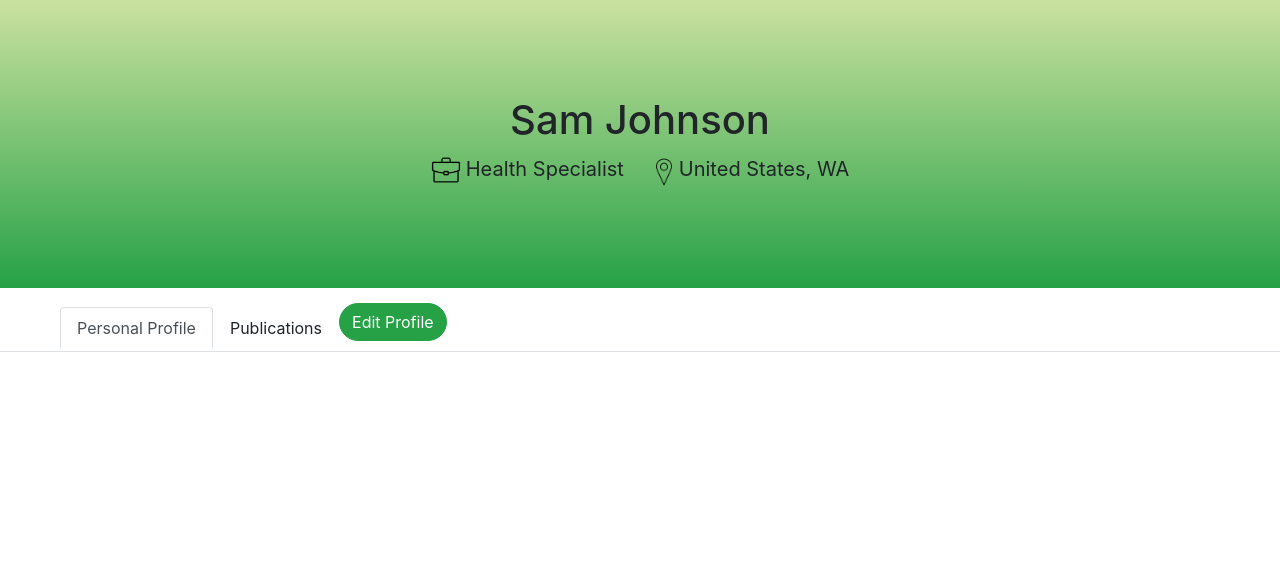
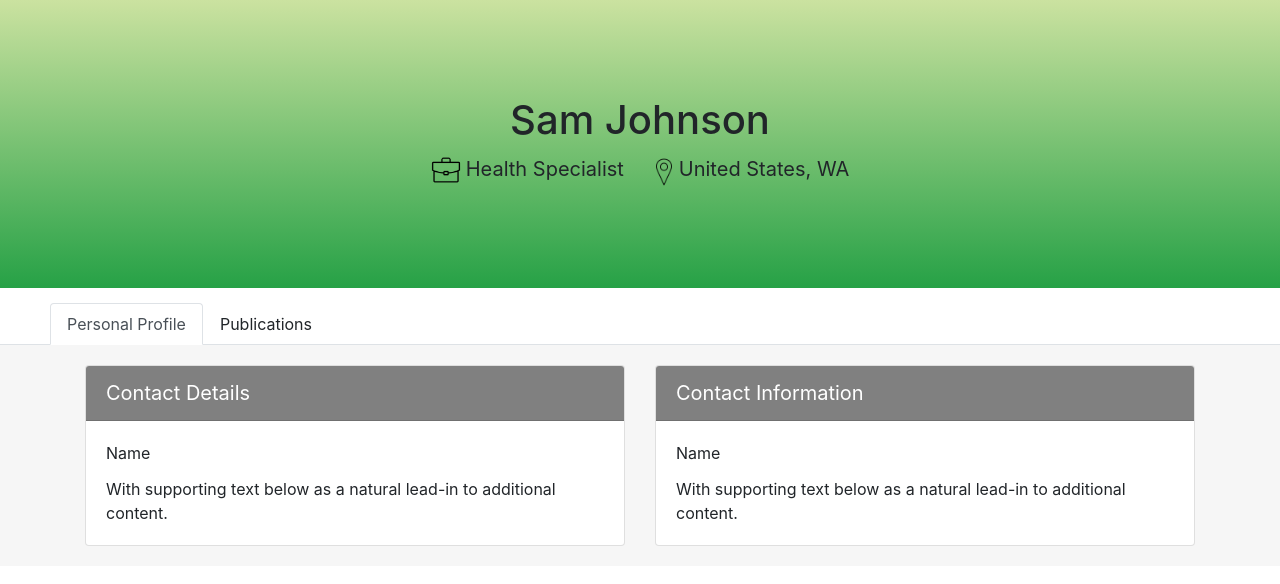
Before and after one commit to uwcapstoneihmeportal/uwcapstoneihmeportal.github.io, a React (Create React App) app in the folder client/: page /profile in a window 1280 px wide. Shown: the top 584 px of the page. Built offline with nearby package versions, Linux system fonts and the light colour scheme.

Commit message:
Start to add to the Profile page; make small changes to home page

```diff
--- /dev/null
+++ b/client/src/components/CardContainer.js
@@ -0,0 +1,31 @@
+import React, { Component } from 'react';
+import { Card, Button, CardHeader, CardFooter, CardBody, CardTitle, CardText } from 'reactstrap';
+import classnames from 'classnames';
+
+const HeaderStyle = {
+    backgroundColor: 'grey',
+    color: 'white',
+    fontSize: '15pt'
+}
+
+class CardContainer extends Component {
+    render() {
+        return (
+            <div style={{ marginTop: '20px', marginBottom: '20px' }}>
+                <Card>
+                    <CardHeader style={HeaderStyle}>
+                        {this.props.title}
+                    </CardHeader>
+                    <CardBody>
+                        <CardTitle>Name</CardTitle>
+                        <CardText>
+                            With supporting text below as a natural lead-in to additional content.
+                        </CardText>
+                    </CardBody>
+                </Card>
+            </div>
+        )
+    }
+}
+
+export default CardContainer
--- a/client/src/views/HomeView.js
+++ b/client/src/views/HomeView.js
@@ -37,10 +37,6 @@ class HomeView extends Component {
                             </p>
                         </Col>
                     </Row>
-
-                    <footer style={{ marginBottom: '50px' }}>
-                        Testing
-                    </footer>
                 </Container>
             </div>
         )
--- /dev/null
+++ b/client/src/views/ProfileInformationView.js
@@ -0,0 +1,22 @@
+import React, { Component } from 'react';
+import { Button, Container, Row, Col } from 'reactstrap'
+import CardContainer from '../components/CardContainer'
+
+class ProfileInformationView extends Component {
+    render() {
+        return (
+            <Container>
+                <Row>
+                    <Col>
+                        <CardContainer title="Contact Details"/>
+                    </Col>
+                    <Col>
+                        <CardContainer title="Contact Information"/>
+                    </Col>
+                </Row>
+            </Container>
+        )
+    }
+}
+
+export default ProfileInformationView
--- a/client/src/views/ProfileView.js
+++ b/client/src/views/ProfileView.js
@@ -1,5 +1,8 @@
 import React, { Component } from 'react';
 import { Button, TabContent, TabPane, Nav, NavItem, NavLink, Container, Row, Col } from 'reactstrap'
+import ProfileInformationView from './ProfileInformationView'
+
+
 import classnames from 'classnames';
 
 import ProfileBanner from '../components/ProfileBanner'
@@ -34,7 +37,7 @@ class ProfileView extends Component {
         return (
             <div>
                 <ProfileBanner />
-                <Nav tabs style={{ paddingLeft: '60px', alignItems: 'center' }}>
+                <Nav tabs style={{ paddingLeft: '50px', alignItems: 'center' }}>
                     <NavItem>
                         <NavLink className={classnames({ active: this.state.activeTab === '1' })} onClick={() => { this.toggle('1'); }}>
                             Personal Profile
@@ -45,15 +48,12 @@ class ProfileView extends Component {
                             Publications
                         </NavLink>
                     </NavItem>
-                    <Button style={EditProfileButtonStyle} variant="link">
-                        Edit Profile
-                    </Button>
                 </Nav>
-                <TabContent activeTab={this.state.activeTab} style={{ paddingLeft: '60px', paddingRight: '60px', backgroundColor: '#F6F6F6' }}>
+                <TabContent activeTab={this.state.activeTab} style={{ backgroundColor: '#F6F6F6' }}>
                     <TabPane tabId="1" >
                         <Row>
                             <Col sm="12">
-
+                                <ProfileInformationView />
                             </Col>
                         </Row>
                     </TabPane>
```
